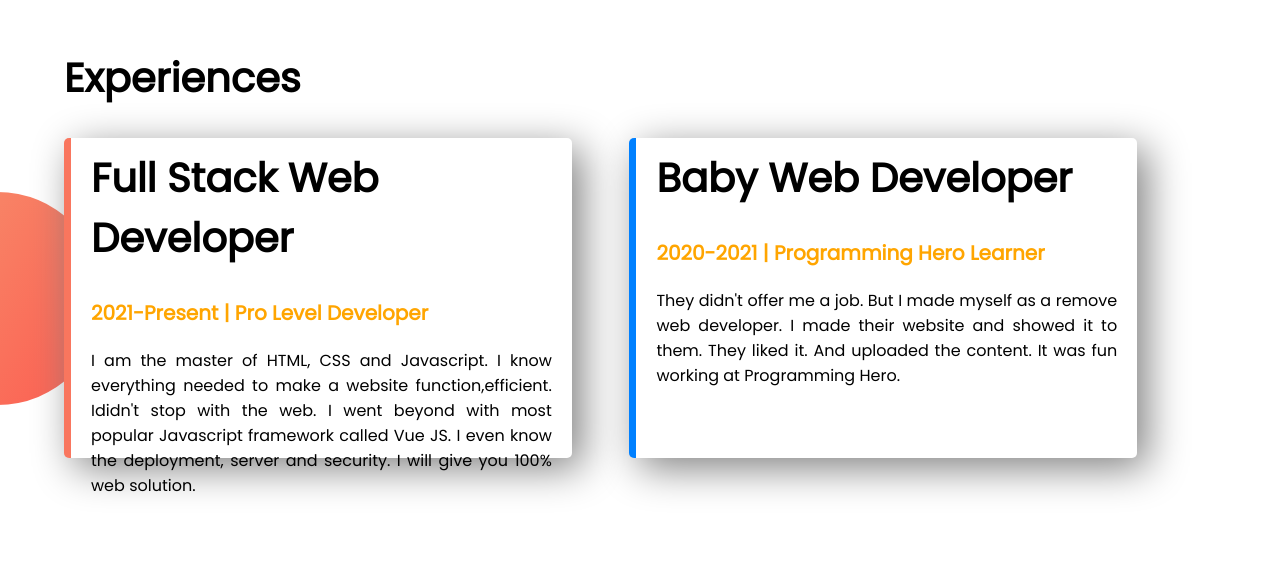
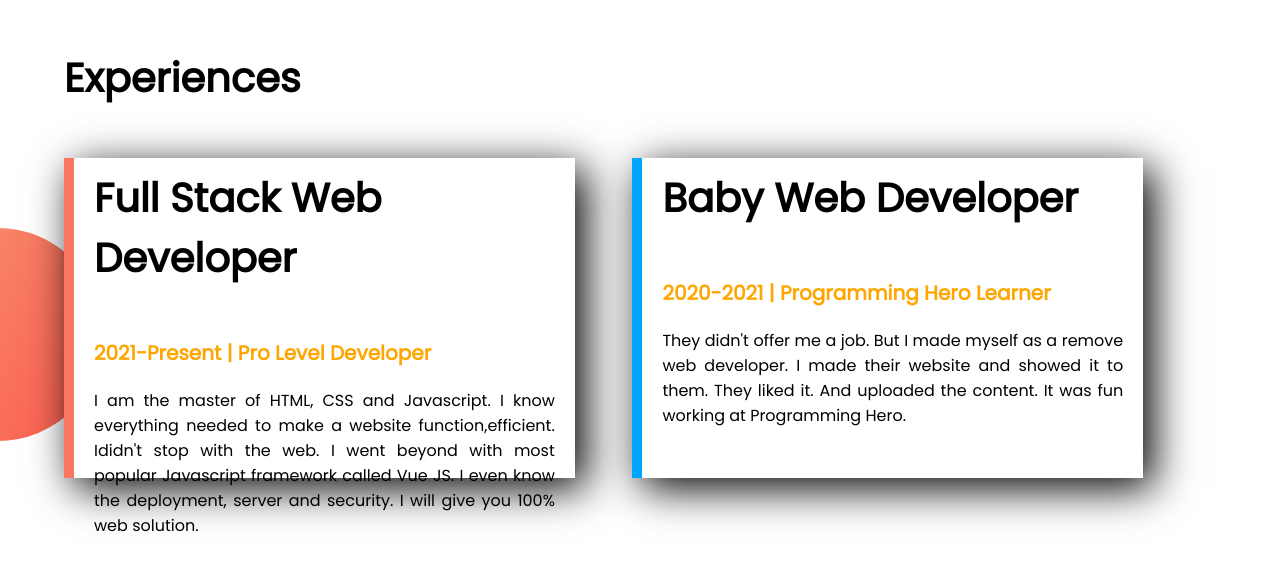
Before and after one commit to HasanAhmedNoyon/developer-hasan, a plain HTML site: page index.html in a window 1280 px wide. Shown: the part 1502-2072 px from the top of the page. Drawn offline with Linux system fonts and the light colour scheme.

Commit message:
first commit

```diff
--- a/assets/css/index.css
+++ b/assets/css/index.css
@@ -86,22 +86,24 @@ h1 span{
 .experiences{
     background-image: url("/assets/img/exp-bg.png");
     background-repeat: no-repeat;
-    background-position: left;
+    background-position-y: 180px;
     height: 500px;
     width: 100%;
     float: left;
     margin-bottom: 50px;
+
 }
 .experiences-ceontent{
     width: 90%;
     margin-left: 5%;
     margin-right: 5%;
     float: left;
+    background-color: white;;
 }
 
 .experiences-ceontent h1{
     font-size: 40px;
-    margin-bottom: 30px;
+    margin-bottom: 50px;
 }
 .experiences-ceontent h3{
     font-size: 20px;
@@ -112,24 +114,20 @@ h1 span{
     font-weight: 200;
 }
 .experiences-ceontent .left{
-    background-color: white;;
     margin-right: 5%;
     width: 40%;
     float: left;
+    border-left: 10px solid #F9775F;
     padding: 10px 20px;
     height: 300px;
-    box-shadow: 10px 10px 40px gray;
-    border-radius: 5px;
-    border-left: 7px solid #F9765E;
+    box-shadow: 10px 10px 40px black;
 }
 
 .experiences-ceontent .right{
-    background-color: white;
     width: 40%;
     float: left;
+    border-left: 10px solid #00A5FF;
     padding: 10px 20px;
     height: 300px;
-    box-shadow: 10px 10px 40px gray;
-    border-radius: 5px;
-    border-left: 7px solid #0080FF;
+    box-shadow: 10px 10px 40px black;
 }
--- a/index.html
+++ b/index.html
@@ -46,7 +46,7 @@
     <section class="experiences">
         <div class="experiences-ceontent">
             <h1>Experiences</h1>
-            <div class="left" id="border">
+            <div class="left">
                 <h1>Full Stack Web Developer</h1>
                 <h3>2021-Present | Pro Level Developer</h3>
                 <p>I am the master of HTML, CSS and Javascript. I know everything needed to make a website
@@ -54,12 +54,12 @@
                     called Vue JS. I even know the deployment, server and security. I will give you 100% web solution.
                 </p>
             </div>
-            <div class="right" id="border1">
+            <div class="right">
                 <h1>Baby Web Developer</h1>
                 <h3>2020-2021 | Programming Hero Learner</h3>
                 <p>They didn't offer me a job. But I made myself as a remove web developer. I made their website and
-                    showed it to them. They liked it. And uploaded the content. It was fun working at Programming Hero.
-                </p>
+                    showed
+                    it to them. They liked it. And uploaded the content. It was fun working at Programming Hero.</p>
             </div>
         </div>
     </section>
```
